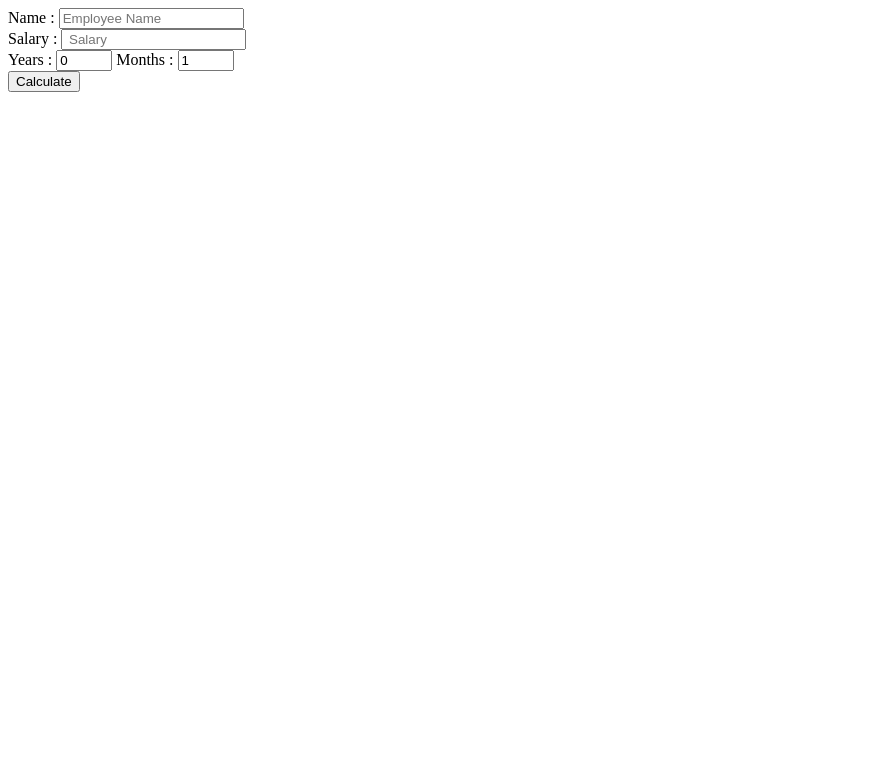
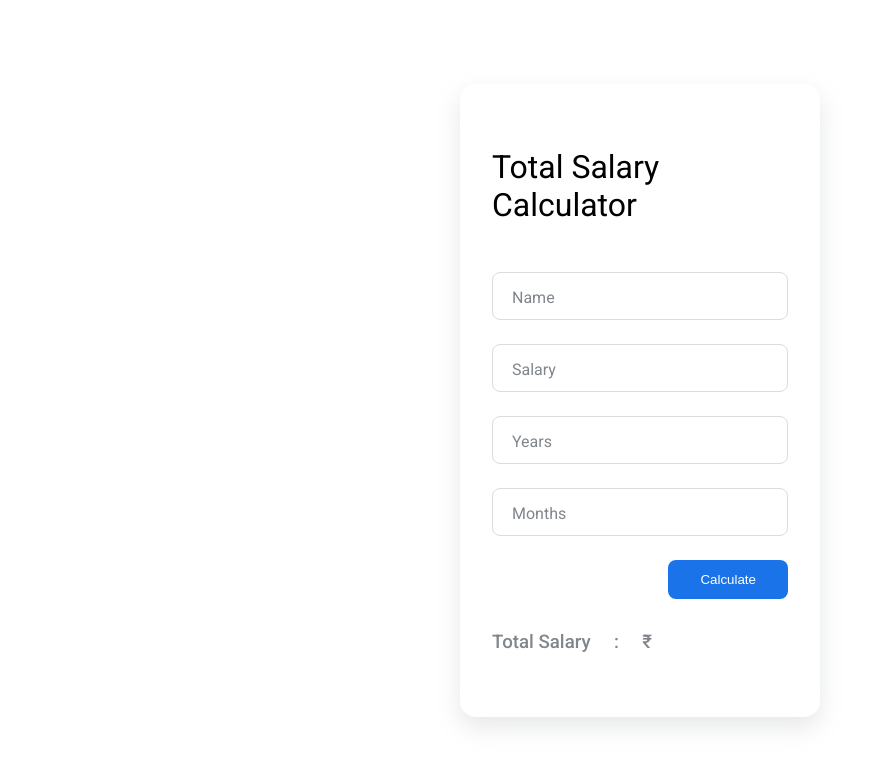
Before and after one commit to vishakhg98/Salary-Calculator, a plain HTML site: page index.html in a window 1280 px wide. Shown: the whole page, without its empty margins (0-873 px from the left). Drawn offline with Linux system fonts and the light colour scheme.

Commit message:
Styling and initial working scripts.

```diff
--- a/assets/js/script.js
+++ b/assets/js/script.js
@@ -1,14 +1,16 @@
-// const EmpName = document.querySelector("#name").innerHTML;
-// console.log(EmpName);
-// const sal = document.querySelector("#salary").value;
-// console.log(sal);
-// const yr = document.querySelector("#years").value;
-// console.log(yr);
+function calculate() {
+  var empName = form.name.value;
+  var empSalary = parseFloat(form.salary.value);
+  var years = parseInt(form.years.value);
+  var months = parseInt(form.months.value);
 
-function calculate() {
-  var empName = salaryform.name.value;
-  var empSalary = parseFloat(salaryform.salary.value);
-  var years = parseInt(salaryform.years.value);
-  var months = parseInt(salaryform.months.value);
-  console.log(empName, empSalary, years, months);
+  totalSalary = (
+    empSalary * (years * 12) +
+    empSalary * months
+  ).toLocaleString();
+  var results = "Total Salary :  " + totalSalary.toLocaleString();
+  console.log(results);
+  // &#8377; <- Rupees unicode
+  document.querySelector(".form__results").innerHTML =
+    "Total Salary &emsp;: &emsp; &#8377;" + totalSalary;
 }
--- a/assets/sass/style.scss
+++ b/assets/sass/style.scss
@@ -0,0 +1,111 @@
+/*===== GOOGLE FONTS =====*/
+@import url("https://fonts.googleapis.com/css2?family=Roboto:wght@400;500&display=swap");
+
+$primary-color: #1a73e8;
+$input-color: #80868b;
+$border-color: #dadce0;
+$small-font-size: 0.75rem;
+
+/*===== BASE =====*/
+* {
+  box-sizing: border-box;
+  margin: 0;
+  padding: 0;
+}
+body {
+  font-family: "Roboto", sans-serif;
+  display: flex;
+  justify-content: center;
+  align-items: center;
+  min-height: 100vh;
+  // To hide scrollbars @animations
+  overflow-x: hidden;
+}
+
+/*===== FORM =====*/
+
+.form {
+  width: 360px;
+  padding: 4rem 2rem;
+  border-radius: 1rem;
+  box-shadow: 0 10px 25px rgba($input-color, 0.2);
+
+  &__title {
+    font-weight: 400;
+    margin-bottom: 3rem;
+  }
+  &__div {
+    position: relative;
+    height: 48px;
+    margin-bottom: 1.5rem;
+  }
+  &__input {
+    position: absolute;
+    top: 0;
+    left: 0;
+    width: 100%;
+    height: 100%;
+    border: 1px solid $border-color;
+    border-radius: 0.5rem;
+    outline: none;
+    padding: 1rem;
+    background: none;
+    z-index: 1;
+  }
+  &__label {
+    position: absolute;
+    left: 1rem;
+    top: 1rem;
+    padding: 0 0.25rem;
+    background-color: #fff;
+    color: $input-color;
+    transition: 0.3s;
+  }
+  &__button {
+    display: block;
+    margin-left: auto;
+    padding: 0.75rem 2rem;
+    outline: none;
+    border: none;
+    background-color: $primary-color;
+    color: #fff;
+    border-radius: 0.5rem;
+    cursor: pointer;
+    transition: 0.3s;
+
+    &:hover {
+      transform: scale(0.98);
+    }
+  }
+
+  &__results {
+    display: inline-block;
+    font-weight: 500;
+    margin-top: 2rem;
+    color: $input-color;
+  }
+}
+
+// Input focus move up label
+.form__input:focus + .form__label {
+  top: -0.5rem;
+  left: 0.8rem;
+  color: $primary-color;
+  font-size: $small-font-size;
+  font-weight: 500;
+  z-index: 10;
+}
+
+// Input focus sticky top label
+.form__input:not(:placeholder-shown) + .form__label {
+  top: -0.5rem;
+  left: 0.8rem;
+  z-index: 10;
+  font-size: $small-font-size;
+  font-weight: 500;
+}
+
+/*Input focus*/
+.form__input:focus {
+  border: 1.5px solid $primary-color;
+}
--- a/index.html
+++ b/index.html
@@ -1,38 +1,74 @@
+<!DOCTYPE html>
 <html lang="en">
   <head>
     <meta charset="UTF-8" />
     <meta name="viewport" content="width=device-width, initial-scale=1.0" />
     <title>Salary Calculator</title>
+
     <link rel="stylesheet" href="assets/css/style.css" />
     <script src="assets/js/script.js" defer></script>
   </head>
   <body>
-    <div class="salary">
-      <form name="salaryform">
-        <label for="name">Name :</label>
-        <input type="text" id="name" placeholder="Employee Name" required />
-        <br />
-        <label for="salary">Salary :</label>
+    <form action="" class="form" id="form" onsubmit="return false">
+      <h1 class="form__title">Total Salary Calculator</h1>
+
+      <div class="form__div">
+        <input
+          type="name"
+          id="name"
+          class="form__input"
+          placeholder=" "
+          required
+        />
+        <label for="" class="form__label">Name</label>
+      </div>
+
+      <div class="form__div">
         <input
           type="number"
           id="salary"
+          class="form__input"
           min="0"
-          placeholder=" Salary"
+          max="1000000"
+          placeholder=" "
           required
         />
-        <br />
-        <label for="years">Years :</label>
-        <input type="number" id="years" min="0" max="12" value="0" required />
-        <label for="months">Months :</label>
-        <input type="number" id="months" min="1" max="12" value="1" required />
-        <br />
+        <label for="" class="form__label">Salary</label>
+      </div>
+
+      <div class="form__div">
         <input
-          class="btn"
-          type="button"
-          value="Calculate"
-          onclick="calculate()"
+          type="number"
+          id="years"
+          class="form__input"
+          min="0"
+          max="55"
+          placeholder=" "
+          required
         />
-      </form>
-    </div>
+        <label for="" class="form__label">Years</label>
+      </div>
+
+      <div class="form__div">
+        <input
+          type="number"
+          id="months"
+          class="form__input"
+          min="0"
+          max="12"
+          placeholder=" "
+          required
+        />
+        <label for="" class="form__label">Months</label>
+      </div>
+
+      <input
+        type="submit"
+        class="form__button"
+        value="Calculate"
+        onclick="calculate()"
+      />
+      <h3 class="form__results">Total Salary &emsp;:&emsp; &#8377;</h3>
+    </form>
   </body>
 </html>
```
Also changed, not shown: index1.html (added, +67 -0 lines), assets/css/style.css.
